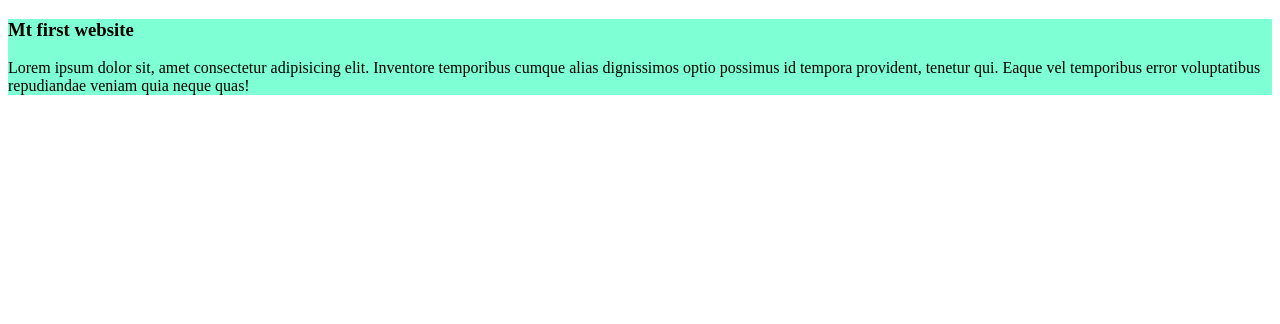
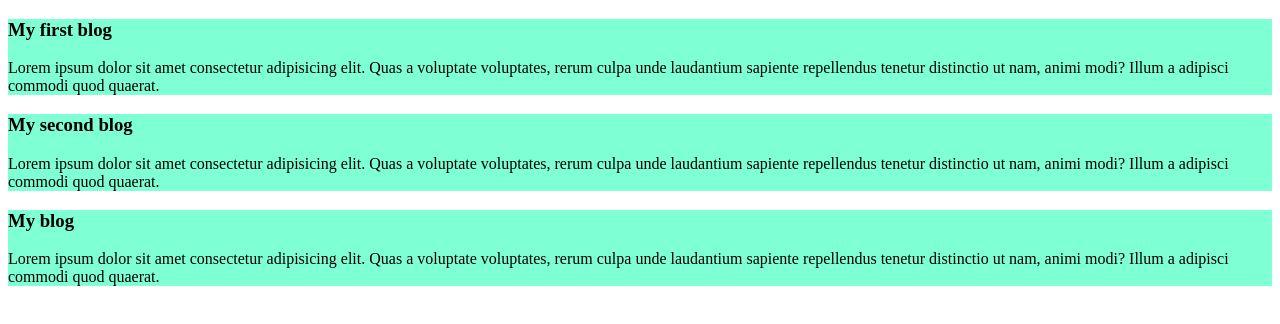
Before and after one commit to Mashnur/my-simple-website, a plain HTML site: page index.html in a window 1280 px wide. Drawn offline with Linux system fonts and the light colour scheme.

Commit message:
added second & third blog

```diff
--- a/index.html
+++ b/index.html
@@ -3,17 +3,22 @@
 <head>
     <meta charset="UTF-8">
     <meta name="viewport" content="width=device-width, initial-scale=1.0">
-    <title>My simple website</title>
-    <style>
-        div{
-            background-color: aquamarine;
-        }
-    </style>
+    <title>my simple website</title>
+    <link rel="stylesheet" href="styles/blog.css">
 </head>
 <body>
-    <div>
-        <h3>Mt first website</h3>
-        <p>Lorem ipsum dolor sit, amet consectetur adipisicing elit. Inventore temporibus cumque alias dignissimos optio possimus id tempora provident, tenetur qui. Eaque vel temporibus error voluptatibus repudiandae veniam quia neque quas!</p>
-    </div>
+
 </body>
+<div>
+    <h3>My first blog</h3>
+    <p>Lorem ipsum dolor sit amet consectetur adipisicing elit. Quas a voluptate voluptates, rerum culpa unde laudantium sapiente repellendus tenetur distinctio ut nam, animi modi? Illum a adipisci commodi quod quaerat.</p>
+</div>
+<div>
+    <h3>My second  blog</h3>
+    <p>Lorem ipsum dolor sit amet consectetur adipisicing elit. Quas a voluptate voluptates, rerum culpa unde laudantium sapiente repellendus tenetur distinctio ut nam, animi modi? Illum a adipisci commodi quod quaerat.</p>
+</div>
+<div>
+    <h3>My blog</h3>
+    <p>Lorem ipsum dolor sit amet consectetur adipisicing elit. Quas a voluptate voluptates, rerum culpa unde laudantium sapiente repellendus tenetur distinctio ut nam, animi modi? Illum a adipisci commodi quod quaerat.</p>
+</div>
 </html>
--- /dev/null
+++ b/styles/blog.css
@@ -0,0 +1,5 @@
+div{
+    background-color: aquamarine;
+    margin: 0;
+    padding: auto;
+}
```
